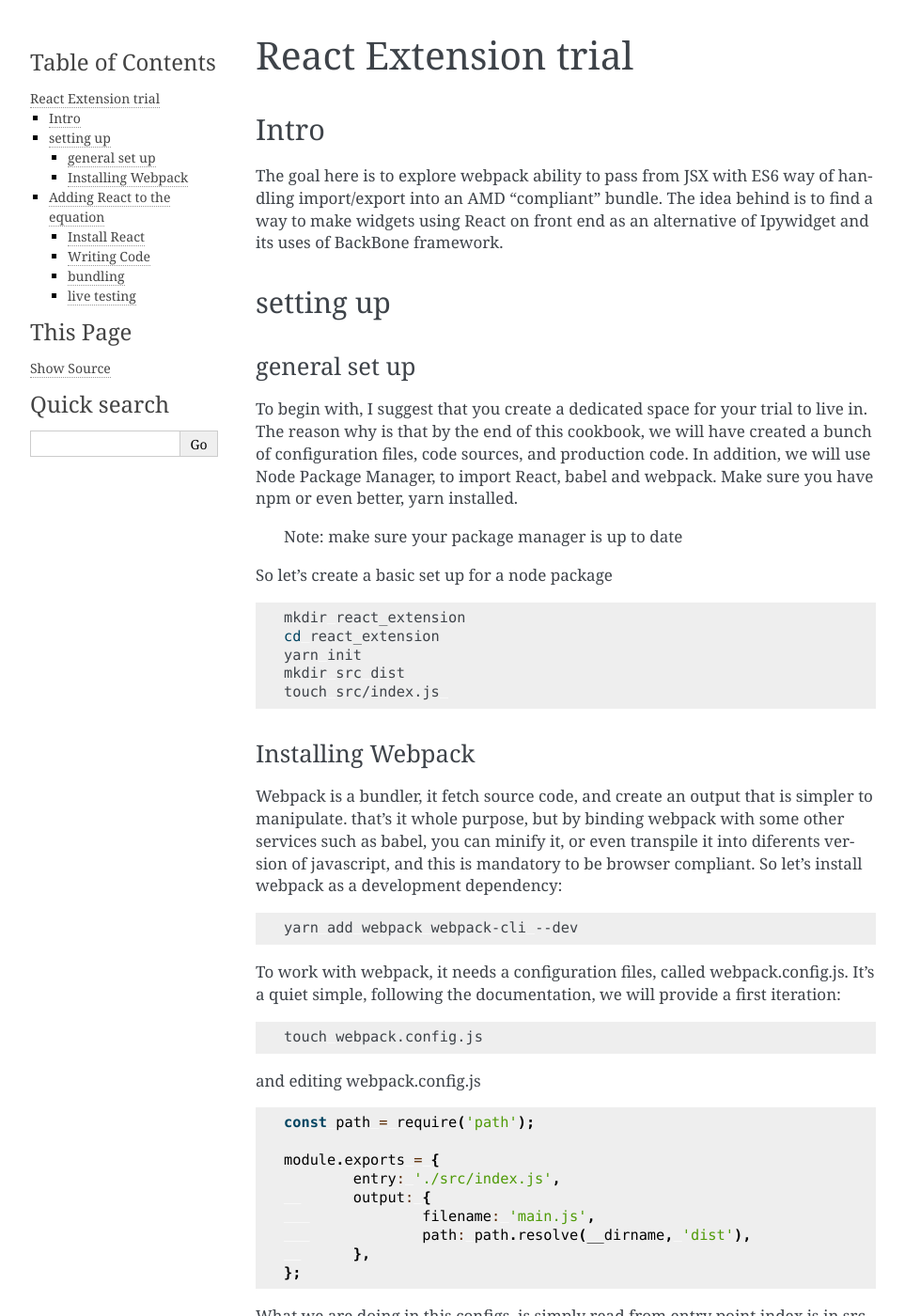
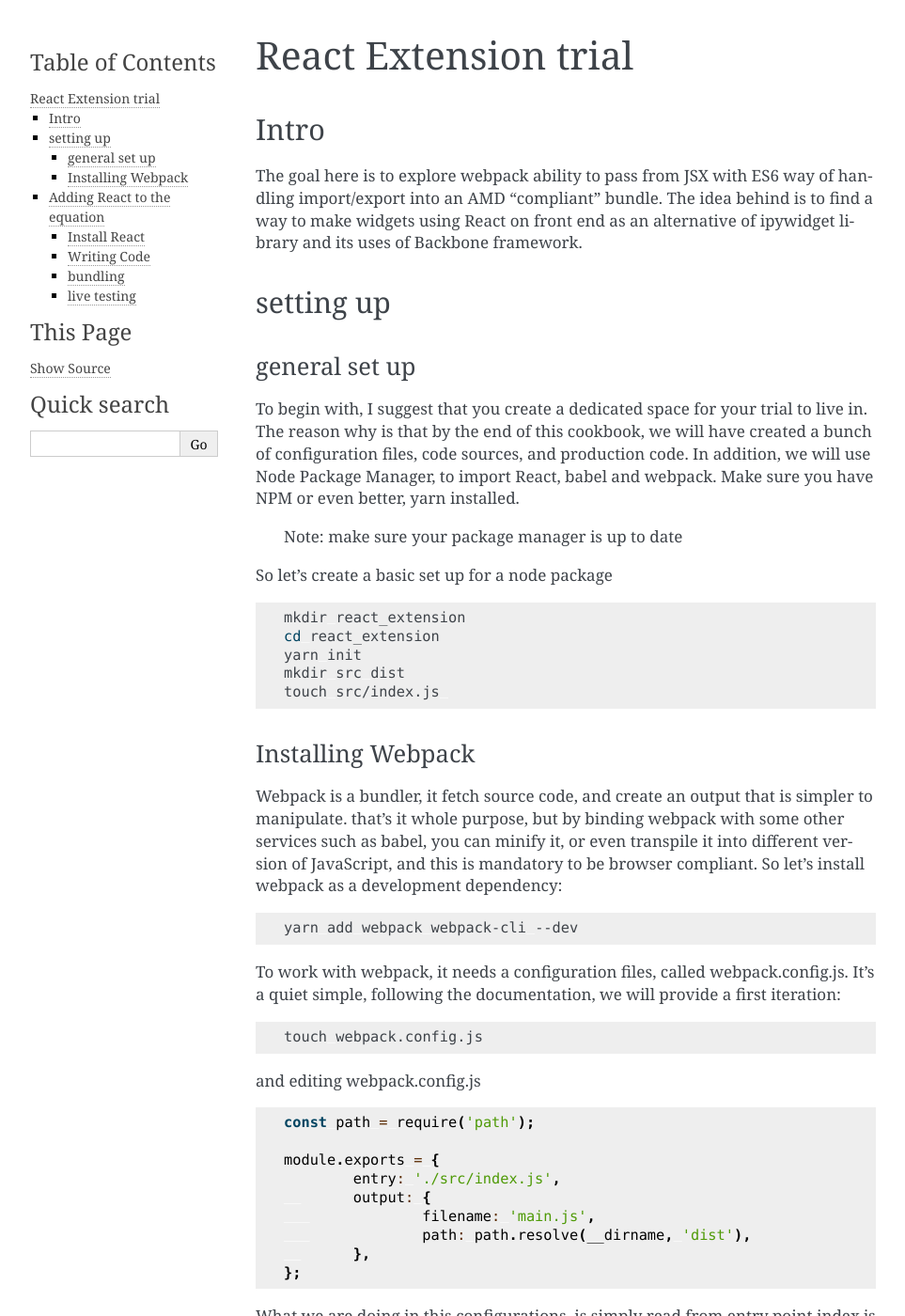
Before and after one commit to weatherforce/ipyreact, a Sphinx documentation site: the page built from docs/source/react_nbextension_trial.md, in a window 1280 px wide and 1400 px high. Shown: the whole window at 94% size, without its empty margins (148-1111 px from the left). Built offline with Sphinx 7.4.7, drawn with Linux system fonts in a browser that asks for light colours; pages that are not in the unit, such as notebooks, are missing from menus; some of the changed text lies outside the part shown.

Commit message:
aspell it

````diff
--- a/docs/source/react_nbextension_trial.md
+++ b/docs/source/react_nbextension_trial.md
@@ -2,13 +2,13 @@
 
 ## Intro
 
-The goal here is to explore webpack ability to pass from JSX with ES6 way of handling import/export into an AMD "compliant" bundle. The idea behind is to find a way to make widgets using React on front end as an alternative of Ipywidget and its uses of BackBone framework.
+The goal here is to explore webpack ability to pass from JSX with ES6 way of handling import/export into an AMD "compliant" bundle. The idea behind is to find a way to make widgets using React on front end as an alternative of ipywidget library and its uses of Backbone framework.
 
 ## setting up
 
 ### general set up
 
-To begin with, I suggest that you create a dedicated space for your trial to live in. The reason why is that by the end of this cookbook, we will have created a bunch of configuration files, code sources, and production code. In addition, we will use Node Package Manager, to import React, babel and webpack. Make sure you have npm or even better, yarn installed.
+To begin with, I suggest that you create a dedicated space for your trial to live in. The reason why is that by the end of this cookbook, we will have created a bunch of configuration files, code sources, and production code. In addition, we will use Node Package Manager, to import React, babel and webpack. Make sure you have NPM or even better, yarn installed.
 
 > Note: make sure your package manager is up to date
 
@@ -24,7 +24,7 @@
 
 ### Installing Webpack
 
-Webpack is a bundler, it fetch source code, and create an output that is simpler to manipulate. that's it whole purpose, but by binding webpack with some other services such as babel, you can minify it, or even transpile it into diferents version of javascript, and this is mandatory to be browser compliant. So let's install webpack as a development dependency:
+Webpack is a bundler, it fetch source code, and create an output that is simpler to manipulate. that's it whole purpose, but by binding webpack with some other services such as babel, you can minify it, or even transpile it into different version of JavaScript, and this is mandatory to be browser compliant. So let's install webpack as a development dependency:
 
 ```bash
 yarn add webpack webpack-cli --dev
@@ -50,7 +50,7 @@
   	},
 };
 ```
-What we are doing in this configs, is simply read from entry point index.js in src folder, and create an output in dist folder.So for now, it is not very useful... It will soon be though !
+What we are doing in this configurations, is simply read from entry point index.js in src folder, and create an output in dist folder.So for now, it is not very useful... It will soon be though !
 Now we need to automatize the bundling, by making scripts into our package.json.
 
 let's add a watch, dev and build script to our project:
````
Also changed, not shown: other parts of docs/source/react_nbextension_trial.md (+6 -6 lines).
